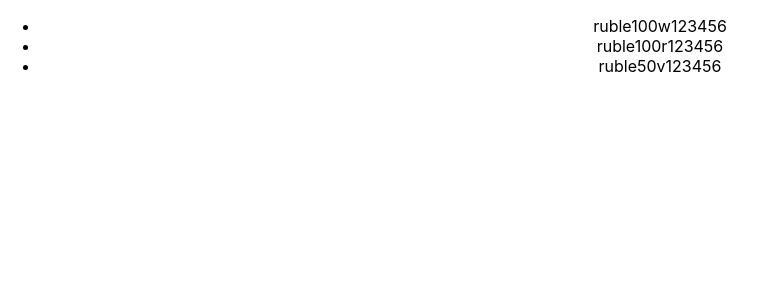
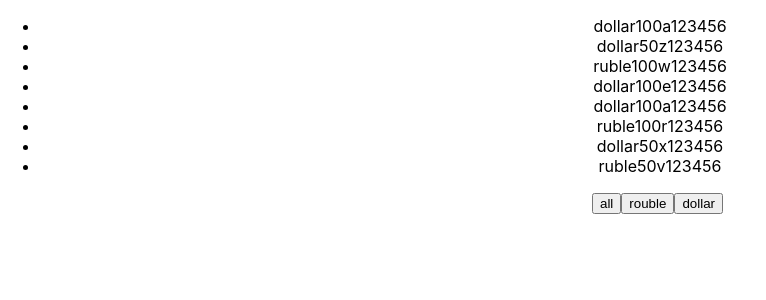
Before and after one commit to Kristina-VCyber/microtasks, a React (Create React App) app: page / in a window 1280 px wide. Shown: the top 300 px of the page, without its empty margins (0-766 px from the left). Built offline with nearby package versions, Linux system fonts and the light colour scheme.

Commit message:
microtasks 05 create:FilterTraining component add: buttons all, ruble, dollar and render with the help of filter

```diff
--- a/src/components/FilterTraining.tsx
+++ b/src/components/FilterTraining.tsx
@@ -1,4 +1,5 @@
 import {useState} from "react";
+type FilterType = "all"| "ruble"| "dollar";
 
 export const FilterTraining = () => {
 
@@ -15,8 +16,21 @@ export const FilterTraining = () => {
     ])
 
 
-    let currentMoney = money.filter((filteredMoney) => filteredMoney.banknote === "ruble")
+    const [filter , setFilter]  = useState( "all") ;
 
+let currentMoney = money;
+    if (filter === "ruble") {
+        currentMoney = money.filter((filteredMoney) => filteredMoney.banknote === "rubles")
+    }
+    if (filter === "dollar"){
+        currentMoney = money.filter((filteredMoney) => filteredMoney.banknote === "dollar")
+    }
+
+const onClickFilterHandler = (buttonName:FilterType) => {
+
+setFilter(buttonName);
+    // console.log(buttonName)
+}
 
 
 
@@ -34,6 +48,11 @@ export const FilterTraining = () => {
             })}
         </ul>
 
+            <div style={{marginLeft:"35px"}}>
+                <button onClick={() => onClickFilterHandler("all")}>all</button>
+                <button onClick={() =>onClickFilterHandler("ruble")}>rouble</button>
+                <button onClick={() =>onClickFilterHandler ("dollar")}>dollar</button>
+            </div>
         </>
 
     )
```
